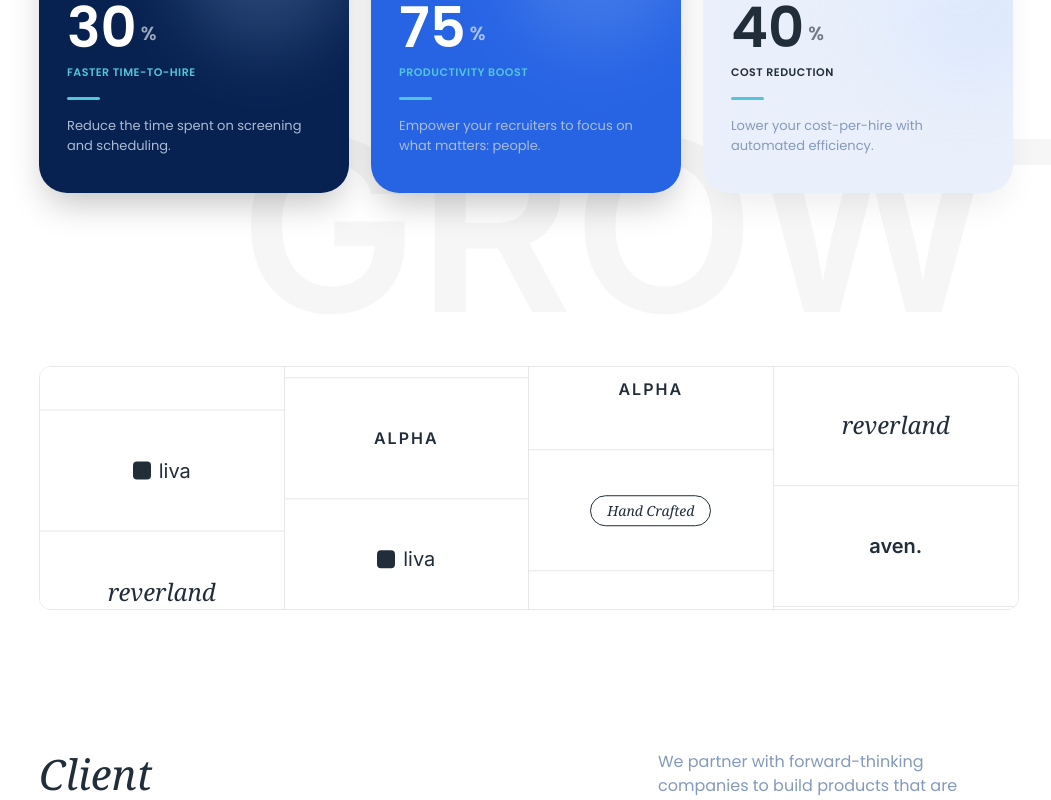
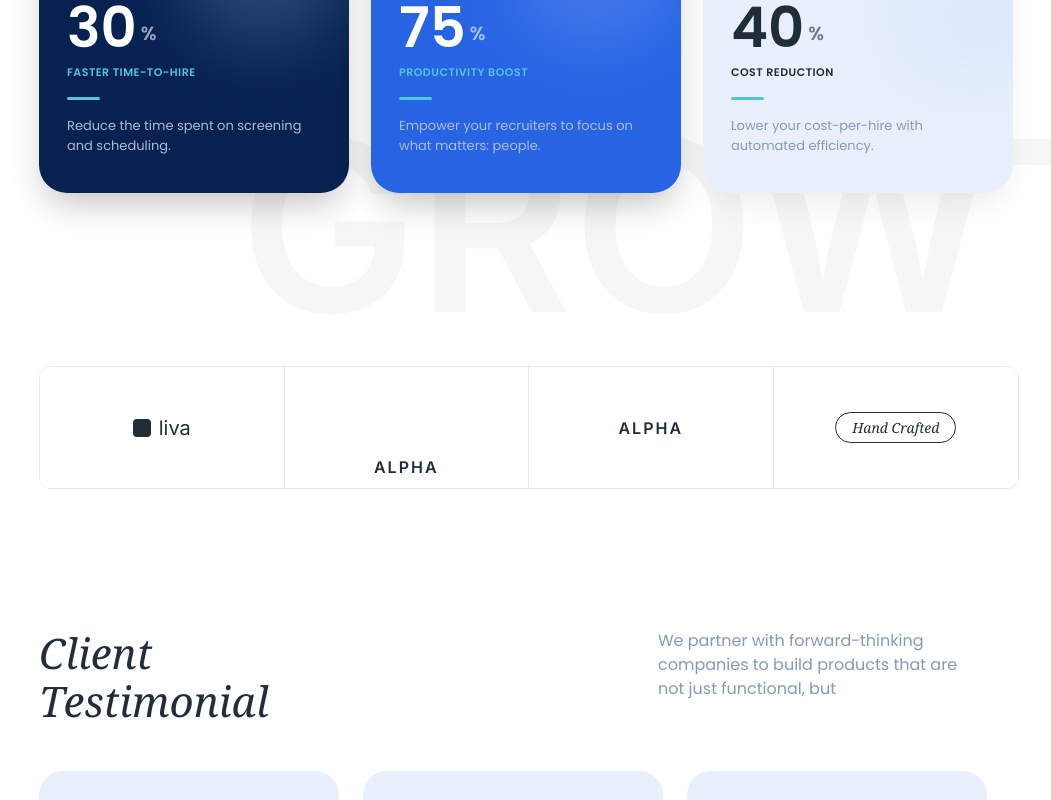
Before and after one commit to MrDhananjay/landing-page, a React (Vite) app: page / in a window 1280 px wide. Shown: the part 2880-3680 px from the top of the page, without its empty margins (127-1178 px from the left). Built offline with nearby package versions, Linux system fonts and the light colour scheme.

Commit message:
feat: Implement a new stepped vertical animation for brand strips, replacing the `reverse` prop with `delay` for staggered effects.

```diff
--- a/src/components/Impact.tsx
+++ b/src/components/Impact.tsx
@@ -50,22 +50,23 @@ const BrandHandCrafted = () => <span className="font-['Georgia'] italic text-[14
 interface BrandStripProps {
     brands: React.ComponentType[];
     speed?: string;
-    reverse?: boolean;
+    delay?: string;
 }
 
-const BrandStrip: React.FC<BrandStripProps> = ({ brands, speed = "15s", reverse = false }) => {
+const BrandStrip: React.FC<BrandStripProps> = ({ brands, speed = "15s", delay = "0s" }) => {
     return (
-        <div className="h-[242px] overflow-hidden border-r border-[#E5E7EB] last:border-r-0 relative bg-white">
+        <div className="h-[121px] overflow-hidden border-r border-[#E5E7EB] last:border-r-0 relative bg-white">
             <div
                 className="flex flex-col"
                 style={{
-                    animation: `vertical-marquee ${speed} linear infinite`,
-                    animationDirection: reverse ? 'reverse' : 'normal'
+                    animation: `vertical-step ${speed} linear infinite`,
+                    animationDirection: 'normal',
+                    animationDelay: delay
                 }}
             >
                 {/* Triple the list to ensure seamless looping */}
                 {[...brands, ...brands, ...brands].map((Brand, idx) => (
-                    <div key={idx} className="h-[121px] flex items-center justify-center px-4 border-b border-[#E5E7EB]">
+                    <div key={idx} className="h-[121px] flex items-center justify-center px-4">
                         <Brand />
                     </div>
                 ))}
@@ -79,9 +80,11 @@ const Impact: React.FC = () => {
         <section className="w-full bg-white relative overflow-hidden">
             <style>
                 {`
-                @keyframes vertical-marquee {
-                    0% { transform: translateY(0); }
-                    100% { transform: translateY(-33.333%); }
+                @keyframes vertical-step {
+                    0%, 25% { transform: translateY(0); }
+                    33.33%, 58.33% { transform: translateY(-11.11%); }
+                    66.66%, 91.66% { transform: translateY(-22.22%); }
+                    100% { transform: translateY(-33.33%); }
                 }
                 `}
             </style>
@@ -214,21 +217,23 @@ const Impact: React.FC = () => {
                     <div className="grid grid-cols-4 bg-white">
                         <BrandStrip
                             brands={[BrandReverland, BrandCopixel, BrandLiva]}
-                            speed="12s"
+                            speed="9s"
+                            delay="0s"
                         />
                         <BrandStrip
                             brands={[BrandLiva, BrandFashion, BrandAlpha]}
-                            speed="18s"
-                            reverse
+                            speed="9s"
+                            delay="0.8s"
                         />
                         <BrandStrip
                             brands={[BrandPure, BrandAlpha, BrandHandCrafted]}
-                            speed="15s"
+                            speed="9s"
+                            delay="1.6s"
                         />
                         <BrandStrip
                             brands={[BrandAven, BrandHandCrafted, BrandReverland]}
-                            speed="20s"
-                            reverse
+                            speed="9s"
+                            delay="2.4s"
                         />
                     </div>
                 </div>
```
